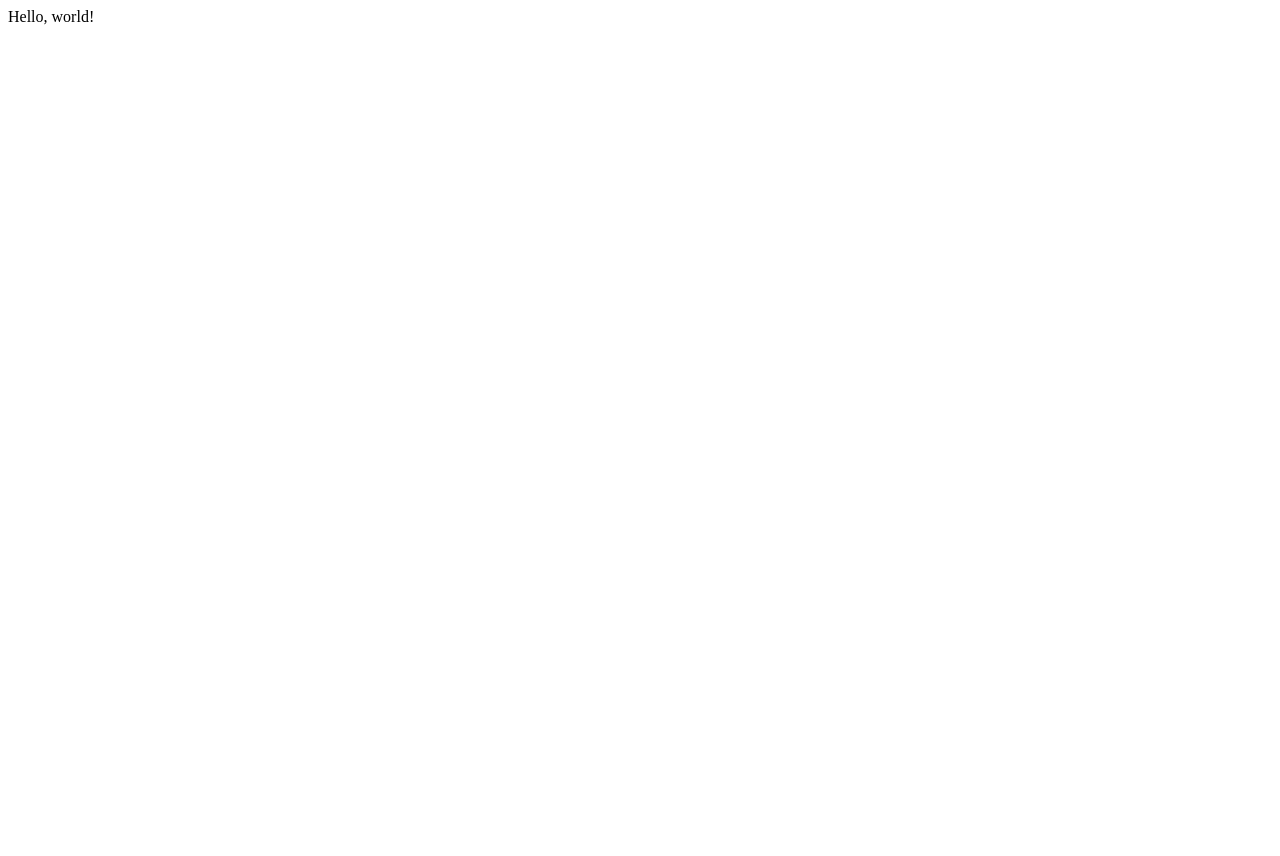
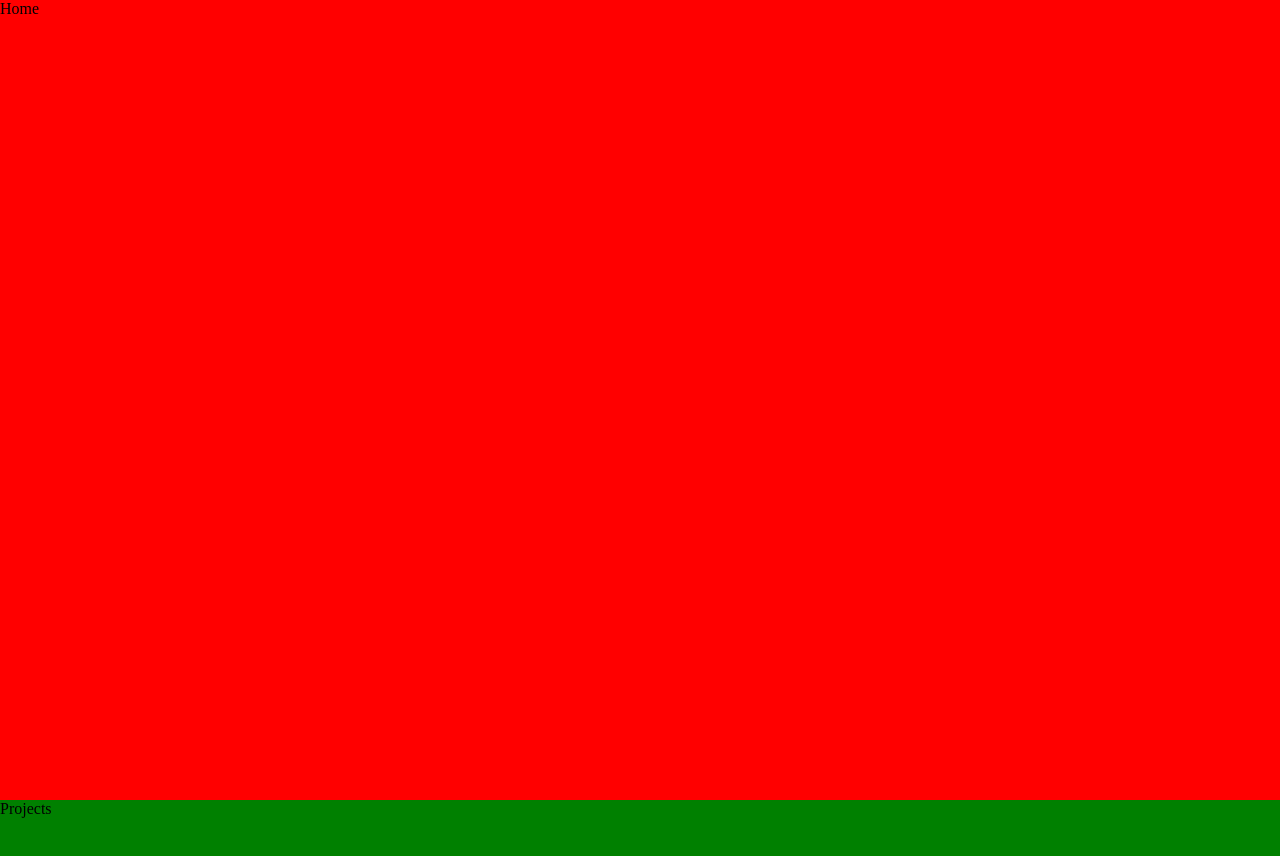
Before and after one commit to TheCoderSingh/my-portfolio, a React (Create React App) app: page / in a window 1280 px wide. Shown: the top 856 px of the page. Before the commit the page ends 800 px from the top, so only its background shows below. Built offline with nearby package versions, Linux system fonts and the light colour scheme.

Commit message:
Make pages full height

```diff
--- a/src/App.js
+++ b/src/App.js
@@ -1,7 +1,16 @@
 import "./App.scss";
 
 function App() {
-  return <div className="App">Hello, world!</div>;
+  return (
+    <div className="App">
+      <div className="page home">Home</div>
+      <div className="page projects">Projects</div>
+      <div className="page about">About Me</div>
+      <div className="page skills">Skills</div>
+      <div className="page contact">Contact Me</div>
+      <div className="footer">Footer</div>
+    </div>
+  );
 }
 
 export default App;
--- a/src/App.scss
+++ b/src/App.scss
@@ -0,0 +1,36 @@
+html,
+body,
+#root,
+.App,
+.page {
+  height: 100% !important;
+}
+
+body {
+  margin: 0;
+}
+
+/*** Temporary BS ***/
+.home {
+  background-color: red;
+}
+
+.projects {
+  background-color: green;
+}
+
+.about {
+  background-color: yellow;
+}
+
+.skills {
+  background-color: blue;
+}
+
+.contact {
+  background-color: orange;
+}
+
+.footer {
+  background-color: black;
+}
```
